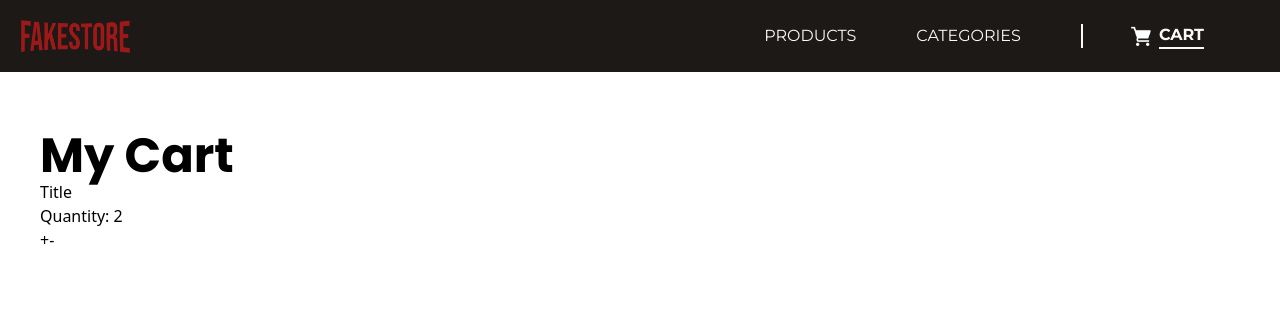
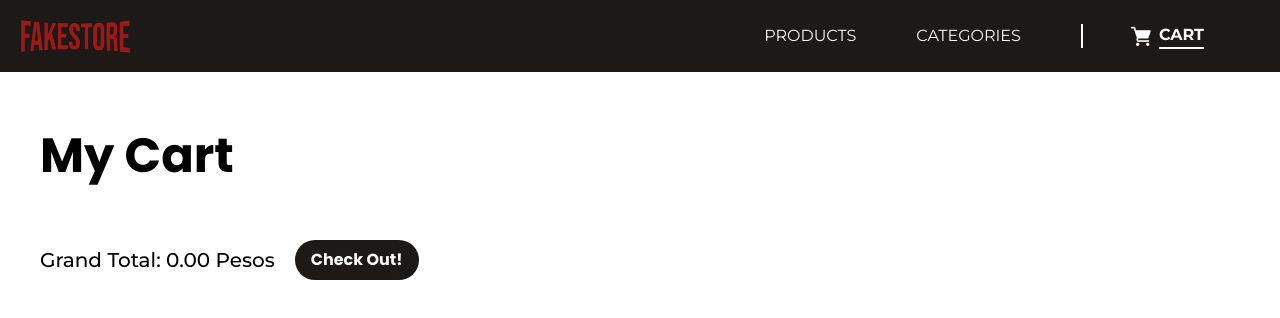
Before and after one commit to shameCanales/Fakestore_App_React, a React (Vite) app: page /cart in a window 1280 px wide. Shown: the top 318 px of the page. Built offline with nearby package versions, Linux system fonts and the light colour scheme.

Commit message:
added simple Cart Logic feature

```diff
--- a/src/components/Cart.jsx
+++ b/src/components/Cart.jsx
@@ -1,16 +1,84 @@
+import { useSelector } from "react-redux";
+import { useQueries } from "@tanstack/react-query";
+import { fetchProductById } from "../util/http";
+import Button from "../UI/button";
+
 export default function Cart() {
-  return (
-    <div>
-      <ul>
-        <li>
-          <p>Title</p>
-          <p>Quantity: 2</p>
-          <div>
-            <button>+</button>
-            <button>-</button>
-          </div>
-        </li>
+  const cartItems = useSelector((state) => state.cart.items); //[{id: 1, quantity: 4}, ...]
+
+  const productQueries = useQueries({
+    queries: cartItems.map((item) => ({
+      queryKey: ["product", item.id],
+      queryFn: ({ signal }) => fetchProductById({ signal, id: item.id }),
+    })),
+  });
+
+  const isLoading = productQueries.some((query) => query.isLoading);
+  const isError = productQueries.some((query) => query.isError);
+
+  let content = <p>Reload to see cart items...</p>;
+
+  if (isLoading) {
+    content = <p>Loading your cart items...</p>;
+  }
+
+  if (isError) {
+    content = <p>Error loading some of the products...</p>;
+  }
+
+  if (productQueries.every((query) => query.data)) {
+    //basta imatch ang quantity sa ginfetch na data or queries base sa index.
+    const completeCartItemDetails = productQueries.map((query, index) => {
+      const product = query.data;
+      const quantity = cartItems[index].quantity;
+
+      return {
+        id: product.id,
+        title: product.title,
+        price: product.price,
+        // image: product?.image[0],
+        quantity: quantity,
+        total: product.price * quantity,
+      };
+    });
+
+    const grandTotal = completeCartItemDetails.reduce(
+      (currentGrandTotal, item) => (currentGrandTotal += item.total),
+      0
+    );
+
+    function handleAdd(){
+      console.log('add')
+    }
+    function handleSubtract(){
+      console.log('Subtract')
+    }
+
+    content = (
+      <ul className="mt-15">
+        {completeCartItemDetails.map((item) => (
+          <li key={item.id} className="mt-4">
+            {/* <p>{item.id}</p> */}
+            <p>{item.title}</p>
+            <p>Price: {item.price}</p>
+            <p>Quantity: {item.quantity}</p>
+            <p>Total:{item.total}</p>
+
+            <div>
+              <Button handleClick={handleAdd} label="+"/>
+              <Button handleClick={handleSubtract} label="-"/>
+            </div>
+          </li>
+
+        ))}
+
+        <div className="flex items-center mt-10">
+          <p className="montserrat-medium text-xl">Grand Total: {grandTotal}.00 Pesos</p>
+          <button className="bg-stone-900 text-stone-50 px-4 py-2 poppins-bold ml-5 rounded-3xl">Check Out!</button>
+        </div>
       </ul>
-    </div>
-  );
+    );
+  }
+
+  return <div>{content}</div>;
 }
--- a/src/components/ProductDetailsContent.jsx
+++ b/src/components/ProductDetailsContent.jsx
@@ -1,8 +1,11 @@
 import ImageCarousel from "./ImageCarousel";
 import { useState } from "react";
 import Button from "../UI/button";
+import { cartActions } from "../store/cart-slice";
+import { useDispatch } from "react-redux";
 
 export default function ProductDetailsContent({ data }) {
+  const dispatch = useDispatch();
   const [quantity, setQuantity] = useState(1);
   const { id, title, slug, price, description, category, images } = data;
 
@@ -18,7 +21,7 @@ export default function ProductDetailsContent({ data }) {
 
   function handleAddToCart() {
     console.log(`added itemID ${id} with quantity of ${quantity}`);
-
+    dispatch(cartActions.addItemToCart({ id, quantity }));
     setQuantity(() => 1);
   }
 
--- a/src/store/cart-slice.js
+++ b/src/store/cart-slice.js
@@ -2,9 +2,6 @@ import { createSlice } from "@reduxjs/toolkit";
 
 const initialCartState = {
   items: [],
-  totalQuantity: 0,
-  totalAmount: 9,
-  changed: false,
 };
 
 const cartSlice = createSlice({
@@ -12,7 +9,18 @@ const cartSlice = createSlice({
   initialState: initialCartState,
   reducers: {
     addItemToCart(state, action) {
-      console.log("added");
+      console.log(action.payload);
+      const newItem = action.payload;
+      const existingItem = state.items.find((item) => item.id === newItem.id);
+
+      if (!existingItem) {
+        state.items.push({
+          id: newItem.id,
+          quantity: newItem.quantity,
+        });
+      } else {
+        existingItem.quantity += newItem.quantity;
+      }
     },
   },
 });
```
Also changed, not shown: src/store/ui-Slice.js (added), src/store/uiSlice.js (deleted), 1 other file (tests, documents, lock files or other folders).
